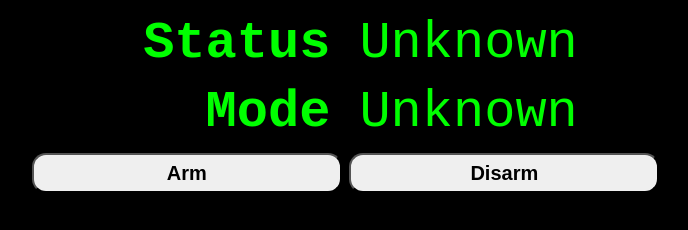
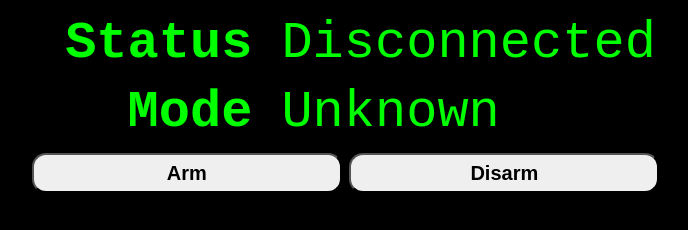
Before and after one commit to robertvorthman/raspberry-pi-alarm-system, a website: page public/index.html in a window 1280 px wide. Shown: the whole page, without its empty margins (292-980 px from the left). Drawn offline with nearby package versions, Linux system fonts and the light colour scheme; no server answers.

Commit message:
added clientside disconnect detection

```diff
--- a/public/index.html
+++ b/public/index.html
@@ -41,7 +41,7 @@
 
 <body>
 	<table>
-		<tr><th>Status</th><td id='link'>Unknown</td></tr>
+		<tr><th>Status</th><td id='link'>Disconnected</td></tr>
 		<tr><th>Mode</th><td id='mode'>Unknown</td></tr>
 	</table>
 	<div id='buttons'>
@@ -58,6 +58,10 @@
 	var mode = document.querySelector("#mode");
 
   var socket = io();
+
+  socket.on('disconnect', function(){
+  	link.innerHTML = "Disconnected";
+  });
 
   socket.on('status', function (data) {
 	if(data.scratchConnected){
```
